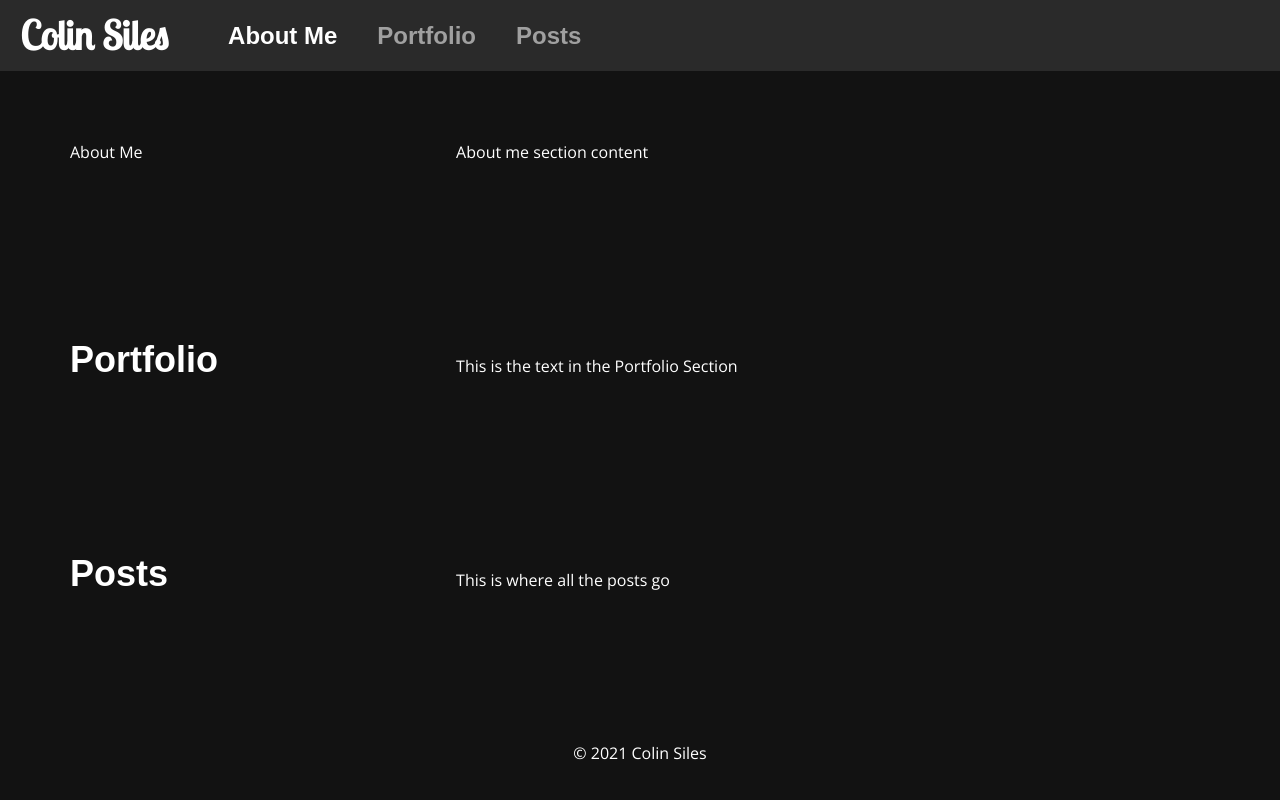
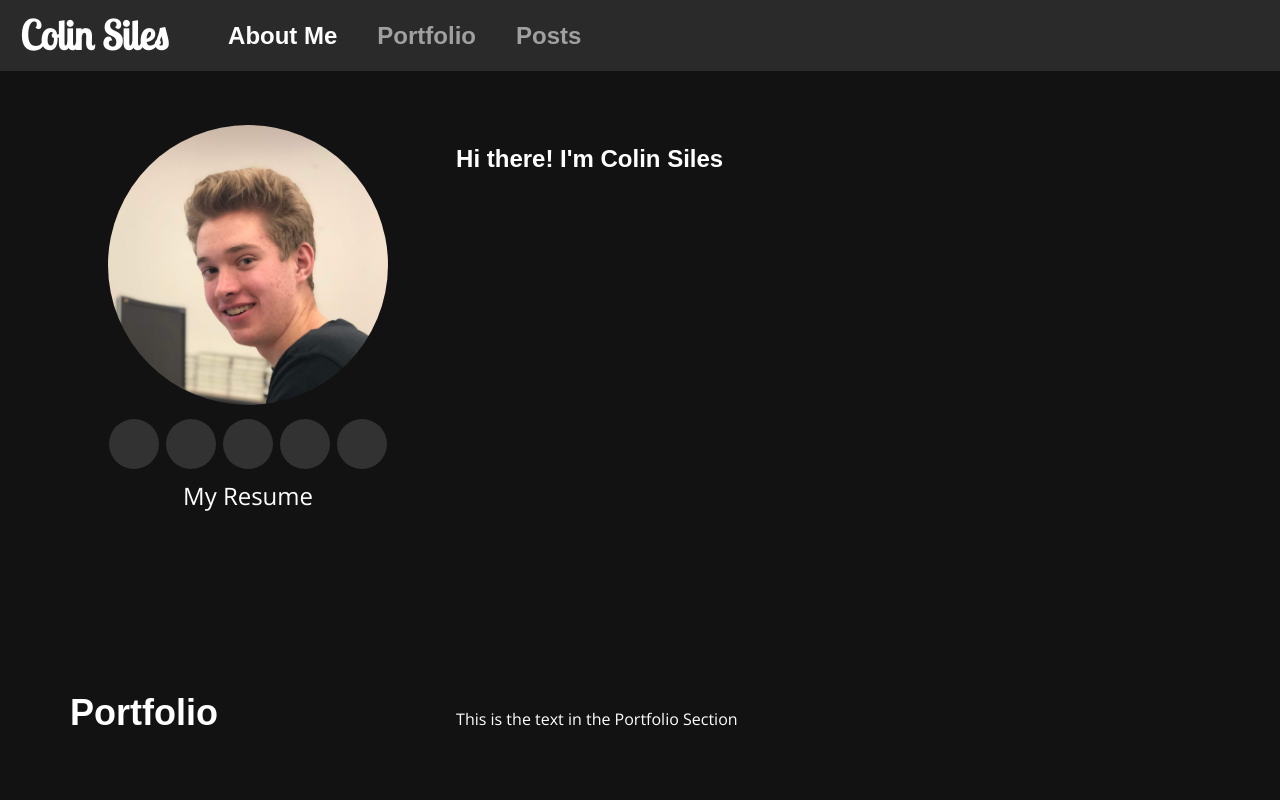
Before and after one commit to sColin16/personal-website, a Next.js app: page / in a window 1280 px wide. Shown: the top 800 px of the page. Built offline with nearby package versions, Linux system fonts and the light colour scheme; a web font is replaced by a local one.

Commit message:
Transfer structure and style of left resume section

```diff
--- a/components/aboutSection.jsx
+++ b/components/aboutSection.jsx
@@ -1,10 +1,12 @@
 import HomeSectionLayout from "./homeSectionLayout"
+import AboutSectionLeft from "./aboutSectionLeft"
+import AboutSectionRight from "./aboutSectionRight"
 
 export default function AboutSection() {
     return (
         <HomeSectionLayout id={'about-section'}>
-            <p>About Me</p>
-            <p>About me section content</p>
+            <AboutSectionLeft />
+            <AboutSectionRight />
         </HomeSectionLayout>
     )
 }
--- /dev/null
+++ b/components/aboutSectionLeft.jsx
@@ -0,0 +1,34 @@
+import ContactButton from './contactButton'
+import styles from './styles/aboutleft.module.css'
+
+const CONTACT_BUTTONS = [
+    {href: 'mailto:colin.siles16@gmail.com',            icon: 'fas fa-envelope',    background: '#e74c3c'},
+    {href: 'https://www.linkedin.com/in/colin-siles/',  icon: 'fab fa-linkedin-in', background: '#0072b1'},
+    {href: 'https://github.com/sColin16',               icon: 'fab fa-github',      background: 'white', foreground: '#323232'},
+    {href: 'https://www.kaggle.com/colinsiles',         icon: 'fab fa-kaggle',      background: '#31C1FF'},
+    {href: 'https://gitlab.com/sColin16',               icon: 'fab fa-gitlab',      background: '#fca326'},
+]
+
+const RESUME = "/Colin-Siles-Spring-2021-Resume.pdf"
+
+export default function AboutSectionLeft() {
+    return (
+        <div className={styles.left_container}>
+            <img className={styles.image} src={'/portfolio_pic.jpeg'} />
+
+            <div className={styles.contact_container}>
+                {CONTACT_BUTTONS.map(props => (
+                    <ContactButton key={props.href} props={props}/>
+                ))}
+            </div>
+            <div className={styles.resume_download}>
+                <a
+                    href={RESUME}
+                    download>
+
+                    My Resume <i className="fas fa-download" />
+                </a>
+            </div>
+        </div>
+    )
+}
--- /dev/null
+++ b/components/aboutSectionRight.jsx
@@ -0,0 +1,6 @@
+
+export default function AboutSectionRight() {
+    return (
+        <h1>Hi there! I'm Colin Siles</h1>
+    )
+}
--- /dev/null
+++ b/components/contactButton.jsx
@@ -0,0 +1,18 @@
+import { useState } from 'react';
+import styles from './styles/contactbutton.module.css'
+import classNames from 'classnames'
+
+export default function ContactButton({ props }) {
+    const [hover, setHover] = useState(false);
+
+    return (
+        <a href={props.href} target='_blank' rel='noopener noreferrer'>
+            <i
+                className={classNames(props.icon, styles.contact_button)}
+                style={{backgroundColor: hover ? props.background : null, color: hover ? props.foreground : null}}
+                onMouseOver={() => setHover(true)}
+                onMouseOut={() => setHover(false)}
+            />
+        </a>
+    )
+}
--- a/components/layout.jsx
+++ b/components/layout.jsx
@@ -16,6 +16,8 @@ export default function Layout({ children, home }) {
     return (
         <>
             <Head>
+                <link rel="stylesheet" href="https://cdnjs.cloudflare.com/ajax/libs/font-awesome/5.15.3/css/all.min.css" integrity="sha512-iBBXm8fW90+nuLcSKlbmrPcLa0OT92xO1BIsZ+ywDWZCvqsWgccV3gFoRBv0z+8dLJgyAHIhR35VZc2oM/gI1w==" crossorigin="anonymous"/>
+
                 <link rel="preconnect" href="https://fonts.gstatic.com" />
                 <link href="https://fonts.googleapis.com/css2?family=Open+Sans&family=Lobster+Two&family=Recursive:wght@400;600&family=Ubuntu:wght@400;600&display=swap" rel="stylesheet" />
 
--- /dev/null
+++ b/components/styles/aboutleft.module.css
@@ -0,0 +1,37 @@
+.left_container {
+    text-align: center;
+    margin-bottom: 20px;
+}
+
+.contact_container {
+    display: flex;
+    flex-wrap: wrap;
+    justify-content: center; /* Center the contact cards under the picture */
+    align-items: center;
+    margin: 10px 0;
+}
+
+.image {
+    max-width: 100% !important;   /* max-width and max-height like this limits the size and maintains aspect ratio */
+    max-height: 280px !important;
+    object-fit: cover !important;
+    object-position: -90% 0%;
+    border-radius:50%;
+}
+
+.resume_download {
+    font-family: 'Open Sans', sans-serif;
+    font-size: 24px;
+    text-align: center;
+    transition: all 200ms;
+}
+
+/* Scale download button on hover, consistent with rest of the UI */
+.resume_download:hover {
+    color: #0bb5ff;
+    transform: scale(1.05);
+}
+
+.resume_download .fa-download {
+    padding-left: 10px;
+}
--- /dev/null
+++ b/components/styles/contactbutton.module.css
@@ -0,0 +1,18 @@
+.contact_button {
+    width: 50px;
+    height: 50px;
+    border-radius: 50%;
+    background-color: #323232;
+    transition: all 200ms;
+    display: flex;            /* Using flexbox for the icon allows for easy centering */
+    align-items: center;
+    justify-content: center;
+    margin: 0 3.5px;
+    font-size: 26px;
+}
+
+/* Make the buttons larger on hover, consistent with other parts of the UI */
+.contact_button:hover {
+    /* transform: scale(1.08); */
+    transform: scale(1.00);
+}
```
